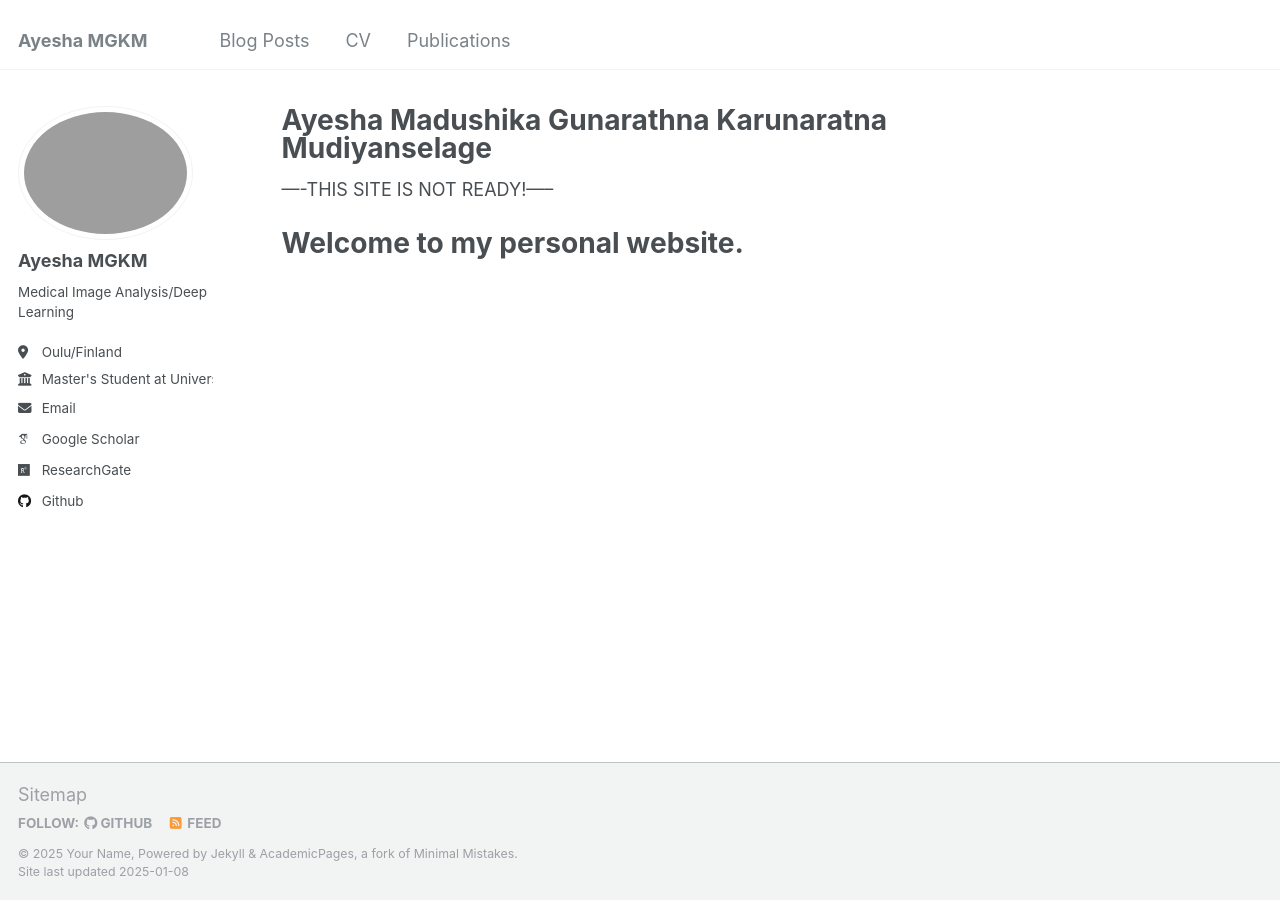
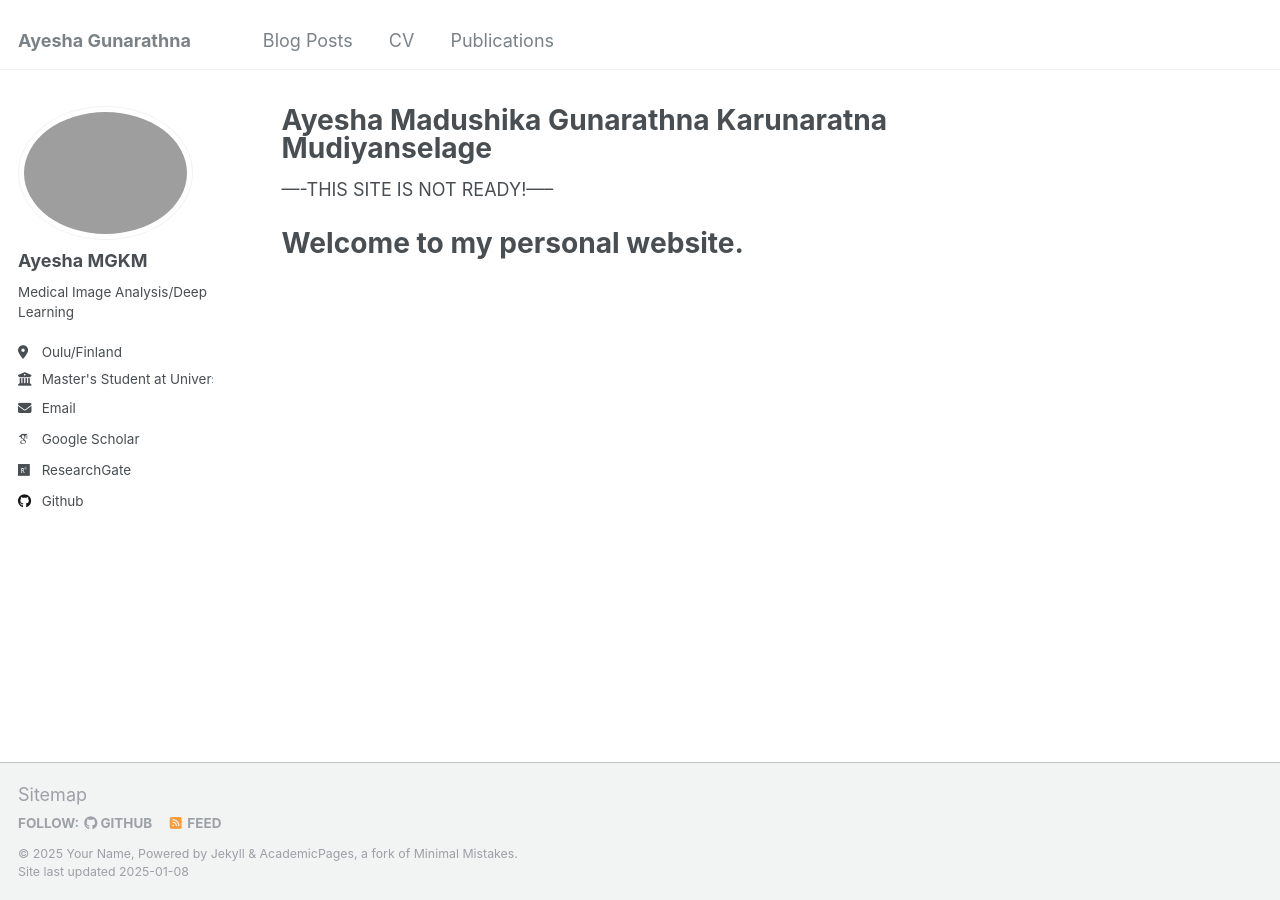
Before and after one commit to ayeshagunarathne/ayeshagunarathne.github.io, a Jekyll site: the page built from _pages/about.md, in a window 1280 px wide. Built offline with Jekyll 4.4.1, drawn with Linux system fonts in a browser that asks for light colours; some web fonts are replaced.

Commit message:
Update _config.yml

```diff
--- a/_config.yml
+++ b/_config.yml
@@ -8,13 +8,13 @@
 
 # Basic Site Settings
 locale                   : "en-US"
-title                    : "Ayesha MGKM"
+title                    : "Ayesha Gunarathna"
 title_separator          : "-"
 name                     : &name "Your Name"
-description              : &description "Biomedical Engineering Master's Student"
+description              : &description "Master's Student in Biomedical Engineering"
 url                      : https://academicpages.github.io # the base hostname & protocol for your site e.g. "https://[your GitHub username].github.io"
 baseurl                  : "" # the subpath of your site, e.g. "/blog"
-repository               : "academicpages/academicpages.github.io"
+repository               : "https://github.com/ayeshagunarathne/ayeshagunarathne.github.io"  #academicpages/academicpages.github.io"
 
 # Site Author - The following control what appear as part of the author content on the side bar.
 #               If a field is blank the icon and link will not appear, otherwise it will be shown.
```
